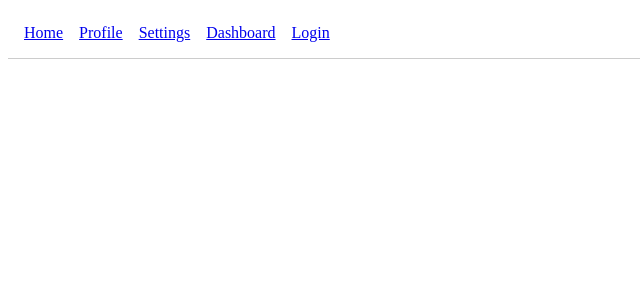
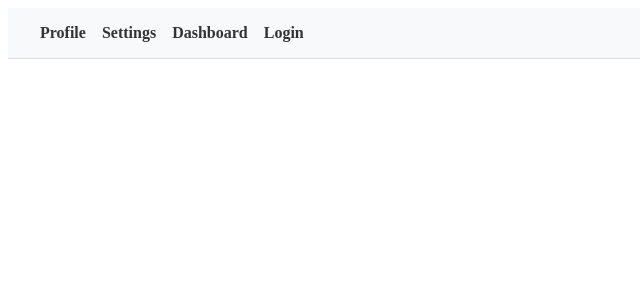
Before and after one commit to sdg877/dev-dashboard, a React (Create React App) app in the folder client/: page / in a window 1280 px wide. Shown: the top 300 px of the page, without its empty margins (0-640 px from the left). Built offline with nearby package versions, Linux system fonts and the light colour scheme; no server answers.

Commit message:
Removing curent location from navbar.

```diff
--- a/client/src/components/Navbar.jsx
+++ b/client/src/components/Navbar.jsx
@@ -1,14 +1,29 @@
 import React from 'react';
-import { Link } from 'react-router-dom';
+import { Link, useLocation } from 'react-router-dom';
+import '../styles/components.css';
 
 const Navbar = () => {
+  const location = useLocation();
+
+  const links = [
+    { to: '/', label: 'Home' },
+    { to: '/profile', label: 'Profile' },
+    { to: '/settings', label: 'Settings' },
+    { to: '/dashboard', label: 'Dashboard' },
+    { to: '/login', label: 'Login' }
+  ];
+
   return (
-    <nav style={{ padding: '1rem', borderBottom: '1px solid #ccc' }}>
-      <Link to="/" style={{ marginRight: '1rem' }}>Home</Link>
-      <Link to="/profile" style={{ marginRight: '1rem' }}>Profile</Link>
-      <Link to="/settings" style={{ marginRight: '1rem' }}>Settings</Link>
-      <Link to="/dashboard" style={{ marginRight: '1rem' }}>Dashboard</Link>
-      <Link to="/login">Login</Link>
+    <nav className="navbar">
+      <div className="navbar-links">
+        {links
+          .filter(link => link.to !== location.pathname)
+          .map(link => (
+            <Link key={link.to} to={link.to}>
+              {link.label}
+            </Link>
+          ))}
+      </div>
     </nav>
   );
 };
```
